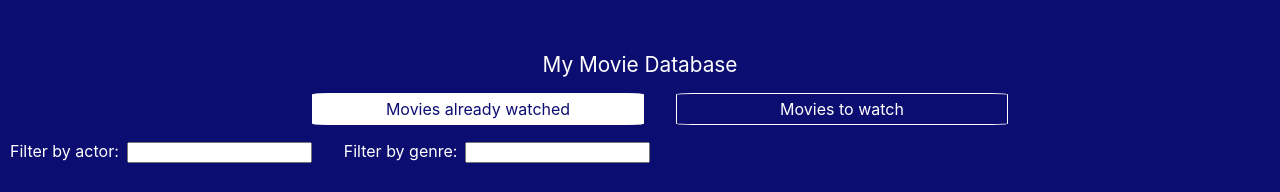
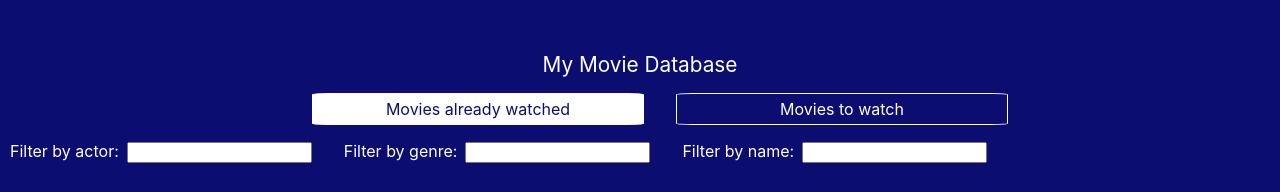
Before and after one commit to MaxiMacko/movieCatalog, a React (Create React App) app: page / in a window 1280 px wide. Shown: the top 192 px of the page. Built offline with nearby package versions, Linux system fonts and the light colour scheme.

Commit message:
Add name filter

```diff
--- a/src/FiltersPanel/FiltersPanel.tsx
+++ b/src/FiltersPanel/FiltersPanel.tsx
@@ -33,6 +33,12 @@ const FiltersPanel: React.FC<FilterPanelProps> = props => {
           <input  value={props.genreFilterValue} onChange={e => props.genreFilterChangeHandler(e.target.value)}/>
         </FilterInput>
       </Filter>
+      <Filter>
+        <FilterName>Filter by name: </FilterName>
+        <FilterInput>
+          <input  value={props.nameFilterValue} onChange={e => props.nameFilterChangeHandler(e.target.value)}/>
+        </FilterInput>
+      </Filter>
     </Root>
   )
 }
--- a/src/TabsPanel/TabsPanel.tsx
+++ b/src/TabsPanel/TabsPanel.tsx
@@ -4,6 +4,7 @@ import {Tab, TabList, TabPanel, Tabs} from "react-tabs";
 import MovieList from "../MovieList/MovieList";
 import styled from "styled-components";
 import {
+  containsName,
   hasActor, hasGenre,
   movieStatusManagerHelper,
   removeMovieManagerHelper,
@@ -38,6 +39,7 @@ const TabsPanel: React.FC<TabsPanelProps> = props => {
   const [allMovies, setAllMovies] = useState<IAllMovies>(testMovieDb);
   const [actorFilterValue, setActorFilterValue] = useState<string>('');
   const [genreFilterValue, setGenreFilterValue] = useState<string>('');
+  const [nameFilterValue, setNameFilterValue] = useState<string>('');
 
   const removeMovieManager = removeMovieManagerHelper(allMovies);
   const deleteWatchedMovieHandler = removeMovieManager('watched');
@@ -58,6 +60,8 @@ const TabsPanel: React.FC<TabsPanelProps> = props => {
       <FiltersPanel
         actorFilterValue={actorFilterValue}
         genreFilterValue={genreFilterValue}
+        nameFilterValue={nameFilterValue}
+        nameFilterChangeHandler={setNameFilterValue}
         actorFilterChangeHandler={setActorFilterValue}
         genreFilterChangeHandler={setGenreFilterValue}
       />
@@ -67,6 +71,7 @@ const TabsPanel: React.FC<TabsPanelProps> = props => {
             allMovies.watchedMovies
               .filter(hasActor(actorFilterValue))
               .filter(hasGenre(genreFilterValue))
+              .filter(containsName(nameFilterValue))
               .map(movieItem => (
                 <MovieItem
                   key={movieItem.id}
@@ -85,6 +90,7 @@ const TabsPanel: React.FC<TabsPanelProps> = props => {
             allMovies.futureMovies
               .filter(hasActor(actorFilterValue))
               .filter(hasGenre(genreFilterValue))
+              .filter(containsName(nameFilterValue))
               .map(movieItem => (
                 <MovieItem
                   key={movieItem.id}
--- a/src/helpers/helpers.ts
+++ b/src/helpers/helpers.ts
@@ -10,6 +10,12 @@ export function hasActor(actor: string): (movie: MovieItemType) => boolean {
 export function hasGenre(genre: string): (movie: MovieItemType) => boolean {
   return function (movie: MovieItemType): boolean {
     return movie.genres.map(genre => genre.toLowerCase()).some(genreItem => genreItem.includes(genre.toLowerCase()));
+  }
+}
+
+export function containsName(name: string): (movie: MovieItemType) => boolean {
+  return function (movie: MovieItemType): boolean {
+    return movie.name.toLowerCase().includes(name)
   }
 }
 
--- a/src/types.ts
+++ b/src/types.ts
@@ -34,8 +34,10 @@ export interface TabsPanelProps {
 export interface FilterPanelProps {
   actorFilterValue: string,
   genreFilterValue: string,
+  nameFilterValue: string,
   actorFilterChangeHandler: (e: string) => void,
   genreFilterChangeHandler: (e: string) => void,
+  nameFilterChangeHandler: (e: string) => void,
 }
 
 export enum TabNames {
```
